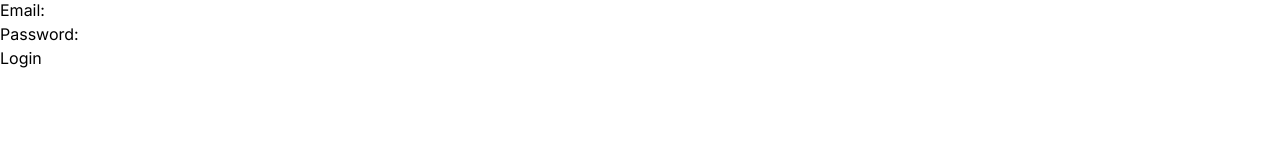
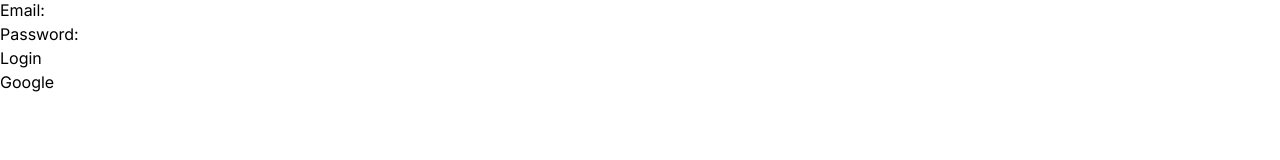
Before and after one commit to NaufalAfrizal55/TPW-WebDev-2023, a Next.js app in the folder frontend/: page /login in a window 1280 px wide. Shown: the part 130-290 px from the top of the page. Built offline with nearby package versions, Linux system fonts and the light colour scheme.

Commit message:
add google login button

```diff
--- a/frontend/src/app/login/page.js
+++ b/frontend/src/app/login/page.js
@@ -7,6 +7,11 @@
   const [username, setUsername] = useState("");
   const [password, setPassword] = useState("");
   const [email, setEmail] = useState("");
+
+  const handleRedirect = () => {
+    // Replace 'https://example.com' with your desired external URL
+    window.location.href = "http://localhost:5000/api/auth/google";
+  };
 
   const handleLogin = async () => {
     try {
@@ -67,9 +72,19 @@
         >
           Login
         </button>
+        <br />
+        <button
+          type="button"
+          onClick={handleRedirect}
+          className=" border-spacing-3"
+        >
+          Google
+        </button>
       </form>
     </div>
   );
 };
 
 export default Login;
+
+// pages/index.js or any other page file
```
